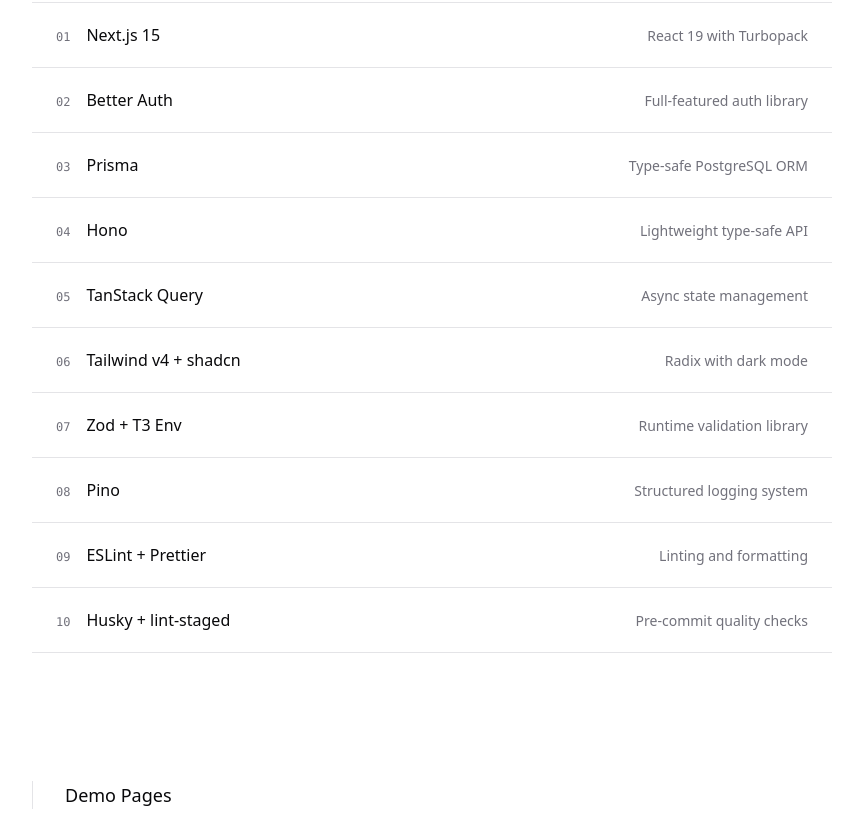
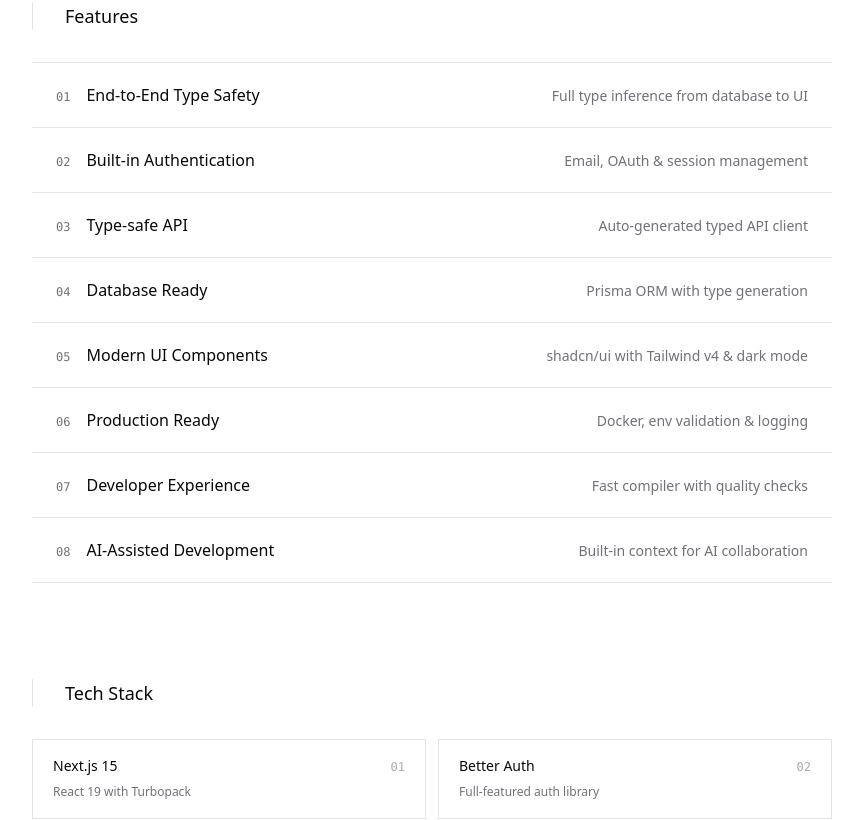
Before and after one commit to addoxy/axii-stack, a Next.js app: page / in a window 1280 px wide. Shown: the part 423-1243 px from the top of the page, without its empty margins (208-1071 px from the left). Built offline with nearby package versions, Linux system fonts and the light colour scheme; no server answers; what tailwindcss-debug-screens would draw is missing.

Commit message:
Create separate sections for features and tech stack

```diff
--- a/src/app/page.tsx
+++ b/src/app/page.tsx
@@ -13,13 +13,51 @@
     setTimeout(() => setCopied(null), 2000);
   };
 
+  const features = [
+    {
+      name: 'End-to-End Type Safety',
+      detail: 'Full type inference from database to UI',
+    },
+    {
+      name: 'Built-in Authentication',
+      detail: 'Email, OAuth & session management',
+    },
+    {
+      name: 'Type-safe API',
+      detail: 'Auto-generated typed API client',
+    },
+    {
+      name: 'Database Ready',
+      detail: 'Prisma ORM with type generation',
+    },
+    {
+      name: 'Modern UI Components',
+      detail: 'shadcn/ui with Tailwind v4 & dark mode',
+    },
+    {
+      name: 'Production Ready',
+      detail: 'Docker, env validation & logging',
+    },
+    {
+      name: 'Developer Experience',
+      detail: 'Fast compiler with quality checks',
+    },
+    {
+      name: 'AI-Assisted Development',
+      detail: 'Built-in context for AI collaboration',
+    },
+  ];
+
   const stack = [
     { name: 'Next.js 15', detail: 'React 19 with Turbopack' },
     { name: 'Better Auth', detail: 'Full-featured auth library' },
     { name: 'Prisma', detail: 'Type-safe PostgreSQL ORM' },
     { name: 'Hono', detail: 'Lightweight type-safe API' },
     { name: 'TanStack Query', detail: 'Async state management' },
-    { name: 'Tailwind v4 + shadcn', detail: 'Radix with dark mode' },
+    {
+      name: 'Tailwind v4 + shadcn',
+      detail: 'Modern UI components with dark mode',
+    },
     { name: 'Zod + T3 Env', detail: 'Runtime validation library' },
     { name: 'Pino', detail: 'Structured logging system' },
     { name: 'ESLint + Prettier', detail: 'Linting and formatting' },
@@ -99,10 +137,14 @@
           </p>
         </div>
 
-        {/* Stack List */}
-        <div className="mt-16 space-y-0 md:mt-24">
+        {/* Features */}
+        <div className="mt-16 space-y-8 md:mt-24">
+          <h2 className="text-foreground border-border border-l pl-6 text-lg font-medium md:pl-8">
+            Features
+          </h2>
+
           <div className="border-border border-t">
-            {stack.map((item, index) => (
+            {features.map((item, index) => (
               <div
                 key={index}
                 className="border-border group hover:bg-muted/30 flex items-baseline justify-between gap-2 border-b px-4 py-4 transition-colors md:px-6 md:py-5"
@@ -116,6 +158,34 @@
                   </span>
                 </div>
                 <span className="text-muted-foreground text-right text-sm">
+                  {item.detail}
+                </span>
+              </div>
+            ))}
+          </div>
+        </div>
+
+        {/* Stack List */}
+        <div className="mt-16 space-y-8 md:mt-24">
+          <h2 className="text-foreground border-border border-l pl-6 text-lg font-medium md:pl-8">
+            Tech Stack
+          </h2>
+
+          <div className="grid grid-cols-1 gap-3 md:grid-cols-2">
+            {stack.map((item, index) => (
+              <div
+                key={index}
+                className="border-border hover:border-foreground/20 dark:hover:border-foreground/20 hover:bg-muted/20 group border px-5 py-4 transition-all"
+              >
+                <div className="mb-1.5 flex items-baseline justify-between gap-2">
+                  <span className="text-foreground text-sm font-medium">
+                    {item.name}
+                  </span>
+                  <span className="text-muted-foreground font-mono text-xs opacity-60">
+                    {String(index + 1).padStart(2, '0')}
+                  </span>
+                </div>
+                <span className="text-muted-foreground block text-xs leading-relaxed">
                   {item.detail}
                 </span>
               </div>
```
